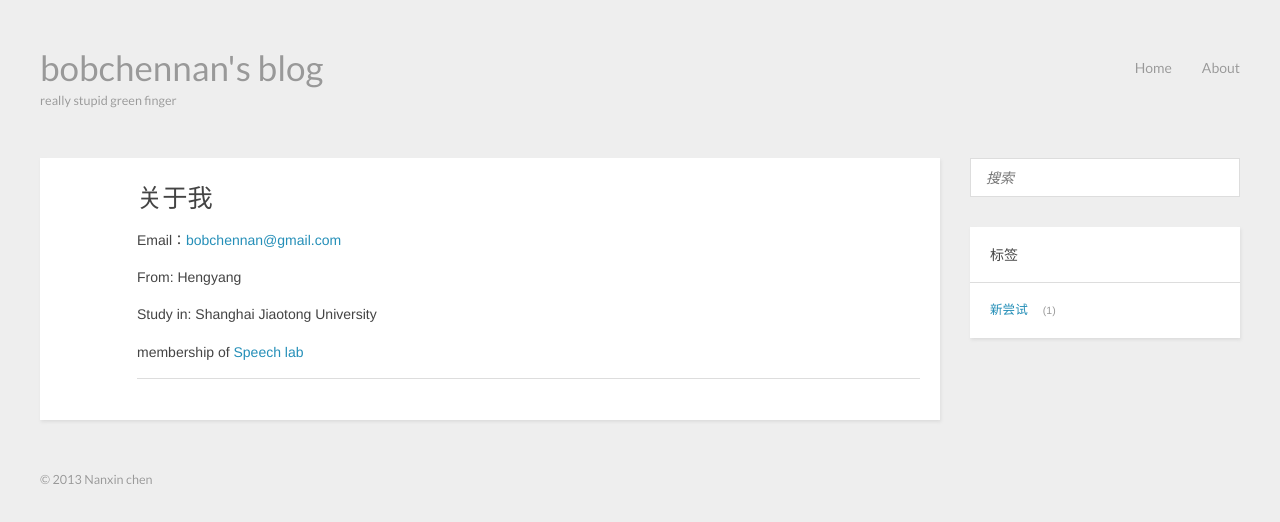
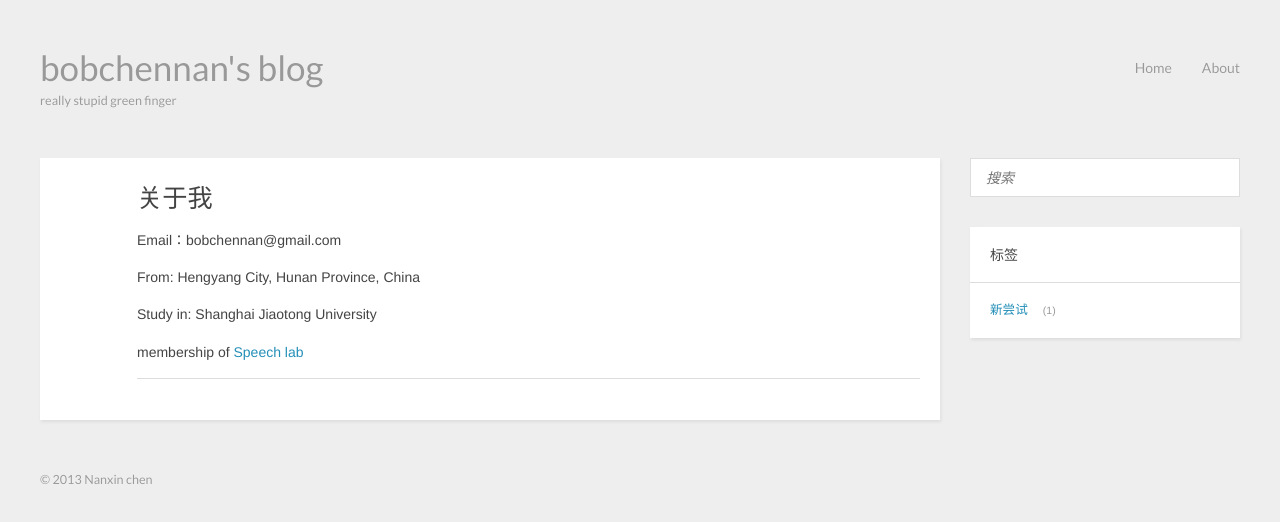
Before and after one commit to bobchennan/bobchennan.github.io, a plain HTML site: page About/index.html in a window 1280 px wide. Drawn offline with nearby package versions, Linux system fonts and the light colour scheme.

Commit message:
update About

```diff
--- a/About/index.html
+++ b/About/index.html
@@ -56,8 +56,8 @@
     </header>
     <div class="entry">
 
-        <p>Email：<a href="bobchennan@gmail.com">bobchennan@gmail.com</a></p>
-<p>From: Hengyang</p>
+        <p>Email：bobchennan@gmail.com</p>
+<p>From: Hengyang City, Hunan Province, China</p>
 <p>Study in: Shanghai Jiaotong University</p>
 <p>membership of <a href="http://speechlab.sjtu.edu.cn/" target="_blank">Speech lab</a></p>
 
```
